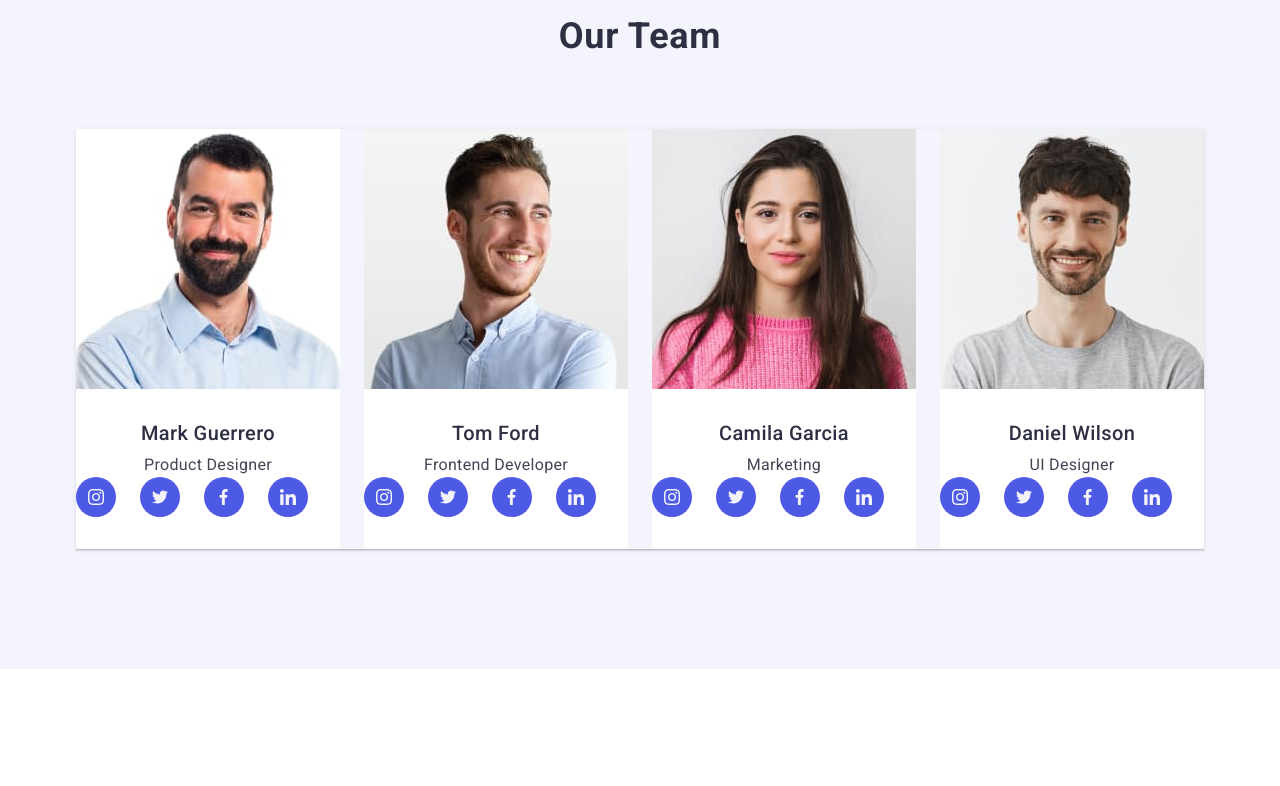
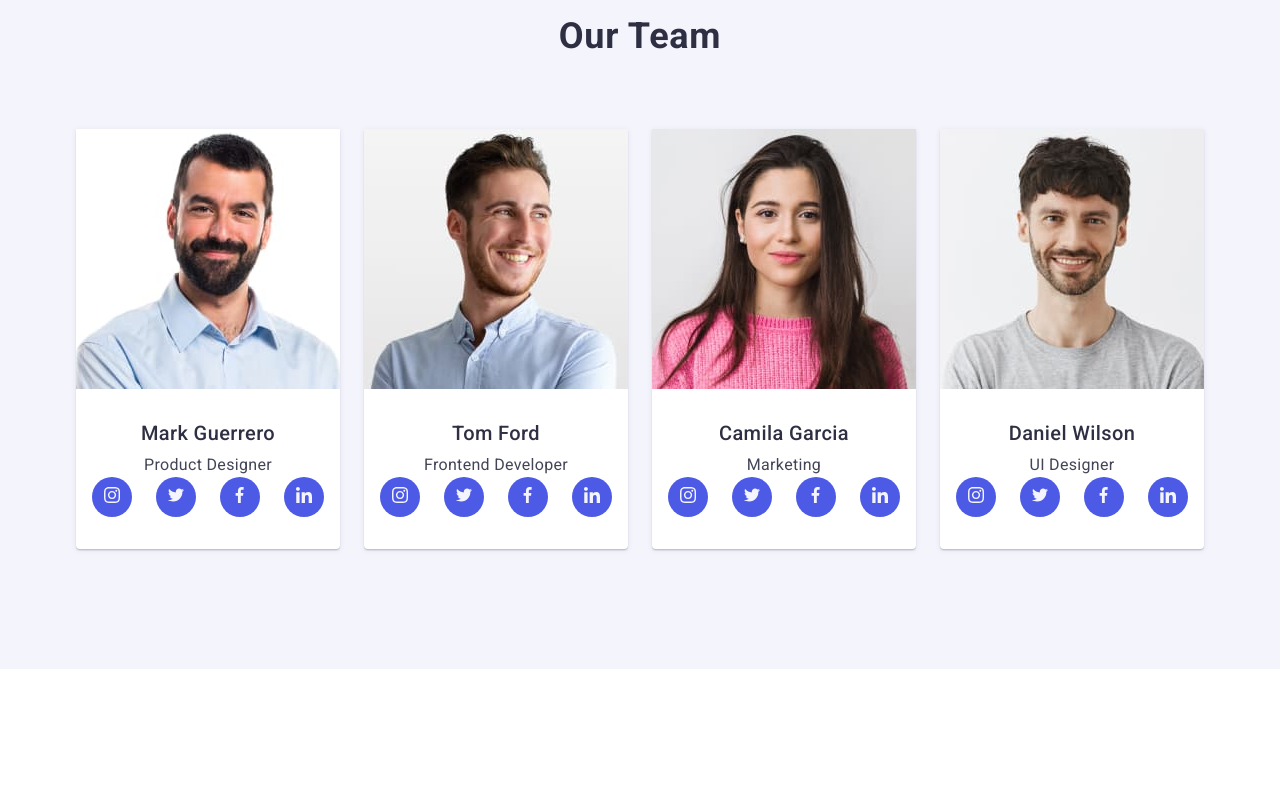
Before and after one commit to TarasDushko/goit-markup-hw-04, a plain HTML site: page index.html in a window 1280 px wide. Shown: the part 1240-2026 px from the top of the page. Drawn offline with nearby package versions, Linux system fonts and the light colour scheme.

Commit message:
html/css

```diff
--- a/css/styles.css
+++ b/css/styles.css
@@ -309,7 +309,6 @@ width: calc((100% - 72px) / 4);
 {
     display: flex;
     gap: 24px;
-box-shadow: 0 2px 1px 0 rgba(46, 47, 66, 0.08), 0 1px 1px 0 rgba(46, 47, 66, 0.16), 0 1px 6px 0 rgba(46, 47, 66, 0.08)}
 
 .name-team
 {
@@ -345,6 +344,7 @@ box-shadow: 0 2px 1px 0 rgba(46, 47, 66, 0.08), 0 1px 1px 0 rgba(46, 47, 66, 0.1
 
  .social-list {
     display: flex;
+    justify-content: center;
         gap: 24px;
 
 
@@ -370,10 +370,15 @@ box-shadow: 0 2px 1px 0 rgba(46, 47, 66, 0.08), 0 1px 1px 0 rgba(46, 47, 66, 0.1
 
 
 .social-list-link{display: flex;}
+
+
  .item-team
 {background-color: #FFFFFF;
 calc ((100 % - 72px) / 4);
 border-radius: 0 0 4px 4px;
+box-shadow: 0 2px 1px 0 rgba(46, 47, 66, 0.08), 0 1px 1px 0 rgba(46, 47, 66, 0.16), 0 1px 6px 0 rgba(46, 47, 66, 0.08)}
+
+
 }
 
 .item-team-name
--- a/index.html
+++ b/index.html
@@ -142,24 +142,28 @@
                 <p class="prof-team">Product Designer</p>
                   <ul class="social-list">
                     <li class="social-list-link">
+                      <a>
                       <svg class="social-icons" width="16" height="16">
                         <use href="./images/icons.svg#icon-instagram"></use>
-                      </svg>
+                      </svg></a>
                     </li>
                     <li class="social-list-link">
+                      <a>
                       <svg class="social-icons" width="16" height="16">
                         <use href="./images/icons.svg#icon-Vector"></use>
-                      </svg>
+                      </svg></a>
                     </li>
                     <li class="social-list-link">
+                      <a>
                       <svg class="social-icons" width="16" height="16">
                         <use href="./images/icons.svg#icon-facebook"></use>
-                      </svg>
+                      </svg></a>
                     </li>
                     <li class="social-list-link">
+                      <a>
                       <svg class="social-icons" width="16" height="16">
                         <use href="./images/icons.svg#icon-linkein"></use>
-                      </svg>
+                      </svg></a>
                     </li>
                   </ul>
 
@@ -177,24 +181,28 @@
                 <p class="prof-team">Frontend Developer</p>
                   <ul class="social-list">
                     <li class="social-list-link">
+                       <a>
                       <svg class="social-icons" width="16" height="16">
                         <use href="./images/icons.svg#icon-instagram"></use>
-                      </svg>
+                      </svg></a>
                     </li>
                     <li class="social-list-link">
+                      <a>
                       <svg class="social-icons" width="16" height="16">
                         <use href="./images/icons.svg#icon-Vector"></use>
-                      </svg>
+                      </svg></a>
                     </li>
                     <li class="social-list-link">
+                      <a>
                       <svg class="social-icons" width="16" height="16">
                         <use href="./images/icons.svg#icon-facebook"></use>
-                      </svg>
+                      </svg></a>
                     </li>
                     <li class="social-list-link">
+                      <a>
                       <svg class="social-icons" width="16" height="16">
                         <use href="./images/icons.svg#icon-linkein"></use>
-                      </svg>
+                      </svg></a>
                     </li>
                   </ul>
                  </div>
@@ -211,24 +219,28 @@
                 <p class="prof-team">Marketing</p>
                   <ul class="social-list">
                     <li class="social-list-link">
+                      <a>
                       <svg class="social-icons" width="16" height="16">
                         <use href="./images/icons.svg#icon-instagram"></use>
-                      </svg>
+                      </svg></a>
                     </li>
                     <li class="social-list-link">
+                      <a>
                       <svg class="social-icons" width="16" height="16">
                         <use href="./images/icons.svg#icon-Vector"></use>
-                      </svg>
+                      </svg></a>
                     </li>
                     <li class="social-list-link">
+                      <a>
                       <svg class="social-icons" width="16" height="16">
                         <use href="./images/icons.svg#icon-facebook"></use>
-                      </svg>
+                      </svg></a>
                     </li>
                     <li class="social-list-link">
+                      <a>
                       <svg class="social-icons" width="16" height="16">
                         <use href="./images/icons.svg#icon-linkein"></use>
-                      </svg>
+                      </svg></a>
                     </li>
                   </ul>
 
@@ -246,24 +258,28 @@
                 <p class="prof-team">UI Designer</p>
                               <ul class="social-list">
                     <li class="social-list-link">
+                      <a>
                       <svg class="social-icons" width="16" height="16">
                         <use href="./images/icons.svg#icon-instagram"></use>
-                      </svg>
+                      </svg></a>
                     </li>
                     <li class="social-list-link">
+                      <a>
                       <svg class="social-icons" width="16" height="16">
                         <use href="./images/icons.svg#icon-Vector"></use>
-                      </svg>
+                      </svg></a>
                     </li>
                     <li class="social-list-link">
+                      <a>
                       <svg class="social-icons" width="16" height="16">
                         <use href="./images/icons.svg#icon-facebook"></use>
-                      </svg>
+                      </svg></a>
                     </li>
                     <li class="social-list-link">
+                      <a>
                       <svg class="social-icons" width="16" height="16">
                         <use href="./images/icons.svg#icon-linkein"></use>
-                      </svg>
+                      </svg></a>
                     </li>
                   </ul>
               </div>
@@ -354,24 +370,28 @@
       <div class="container social-container">
         <ul class="social-list">
           <li class="social-list-link">
+            <a>
                       <svg class="social-icons" width="16" height="16">
                         <use href="./images/icons.svg#icon-instagram"></use>
-            </svg>
+                      </svg></a>
                     </li>
                     <li class="social-list-link">
+                      <a>
                       <svg class="social-icons" width="16" height="16">
                         <use href="./images/icons.svg#icon-Vector"></use>
-            </svg>
+                      </svg></a>
                     </li>
                     <li class="social-list-link">
+                      <a>
                       <svg class="social-icons" width="16" height="16">
                         <use href="./images/icons.svg#icon-facebook"></use>
-            </svg>
+                      </svg></a>
                     </li>
                     <li class="social-list-link">
+                      <a>
                       <svg class="social-icons" width="16" height="16">
                         <use href="./images/icons.svg#icon-linkein"></use>
-            </svg>
+                      </svg></a>
           </li>
         </ul>
       </div>
```
Lines whose indentation alone changed are shown as unchanged.
